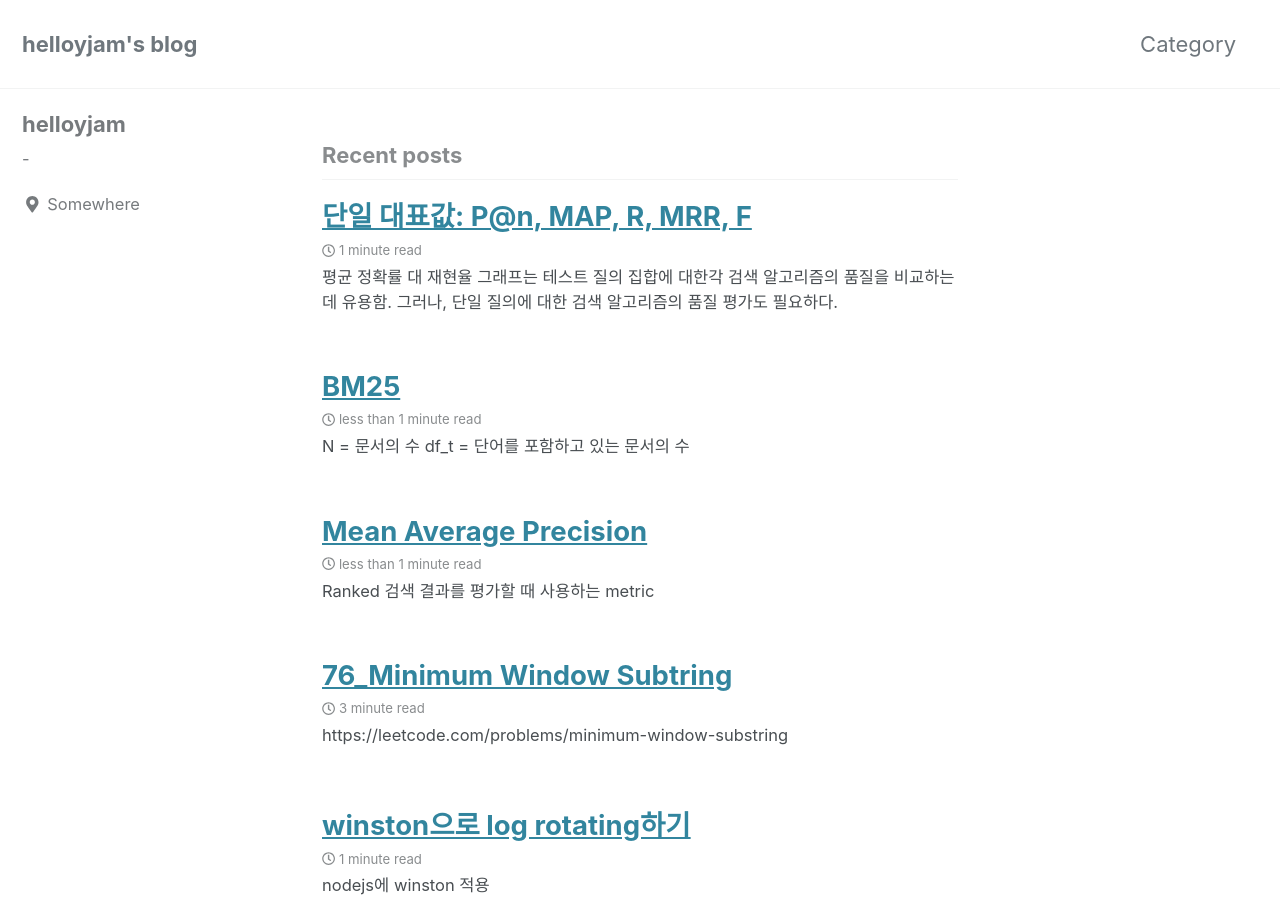
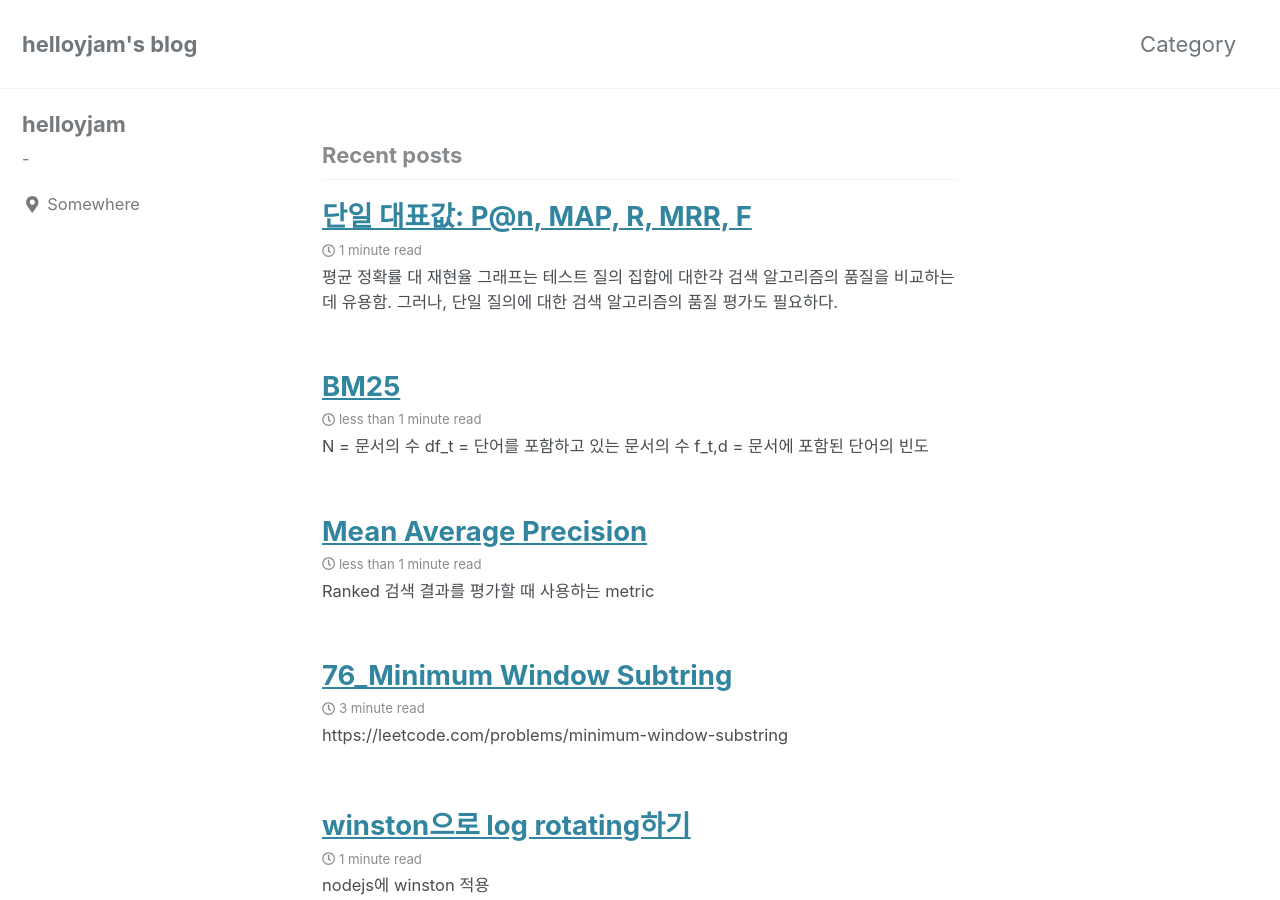
Before and after one commit to helloyjam/helloyjam.github.io, a Jekyll site: the page built from index.html, in a window 1280 px wide and 900 px high. Built offline with Jekyll 4.4.1, drawn with Linux system fonts in a browser that asks for light colours; cached includes are drawn as plain includes; the list of posts is cut into pages by our own code.

Commit message:
Update 2019-11-18-BM25.md

```diff
--- a/_posts/2019-11-18-BM25.md
+++ b/_posts/2019-11-18-BM25.md
@@ -11,9 +11,9 @@ date: 2019-11-18 19:00:00 -0600
 
 
 
-
 N = 문서의 수
 df_t = 단어를 포함하고 있는 문서의 수
+f_t,d = 문서에 포함된 단어의 빈도
 
 ### tf : 단어 빈도
 tf는 단어빈도로, 많이 등장할수록 문서의 검색 점수는 당연히 높아진다.
```
